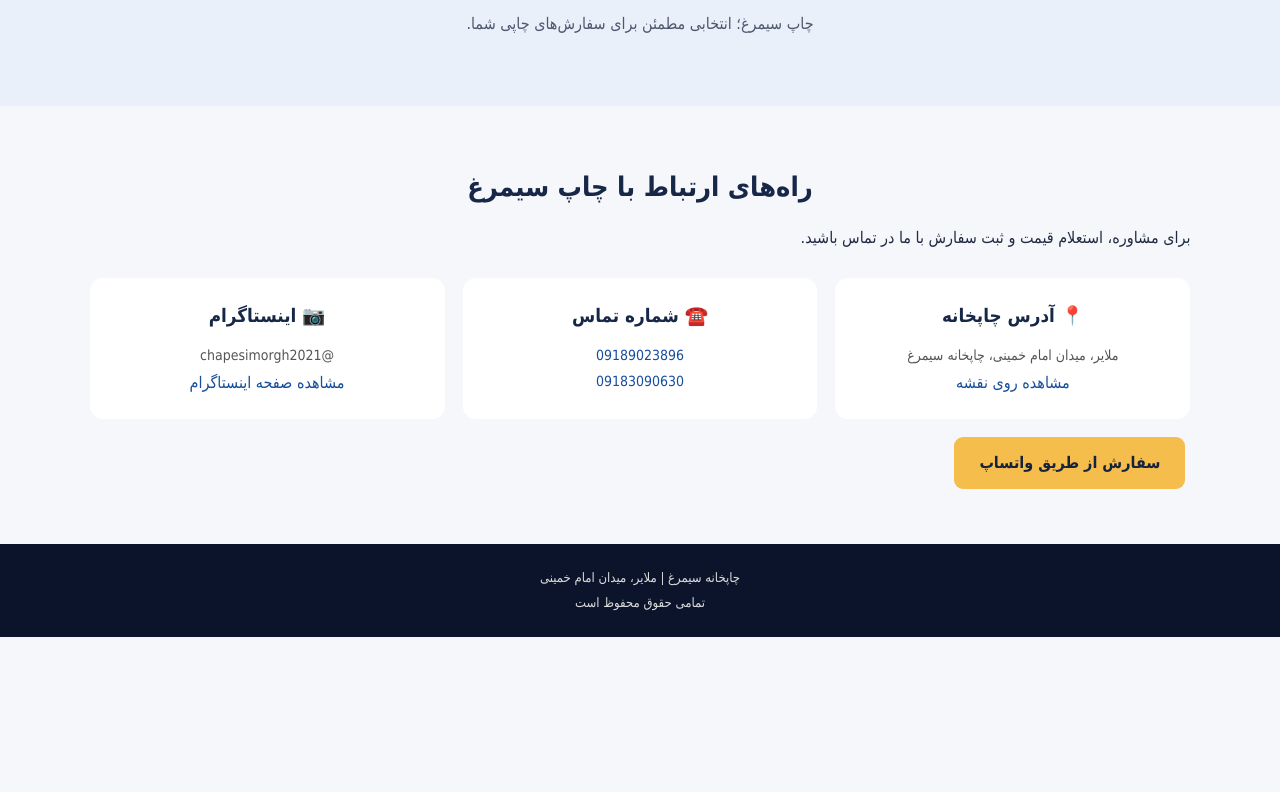
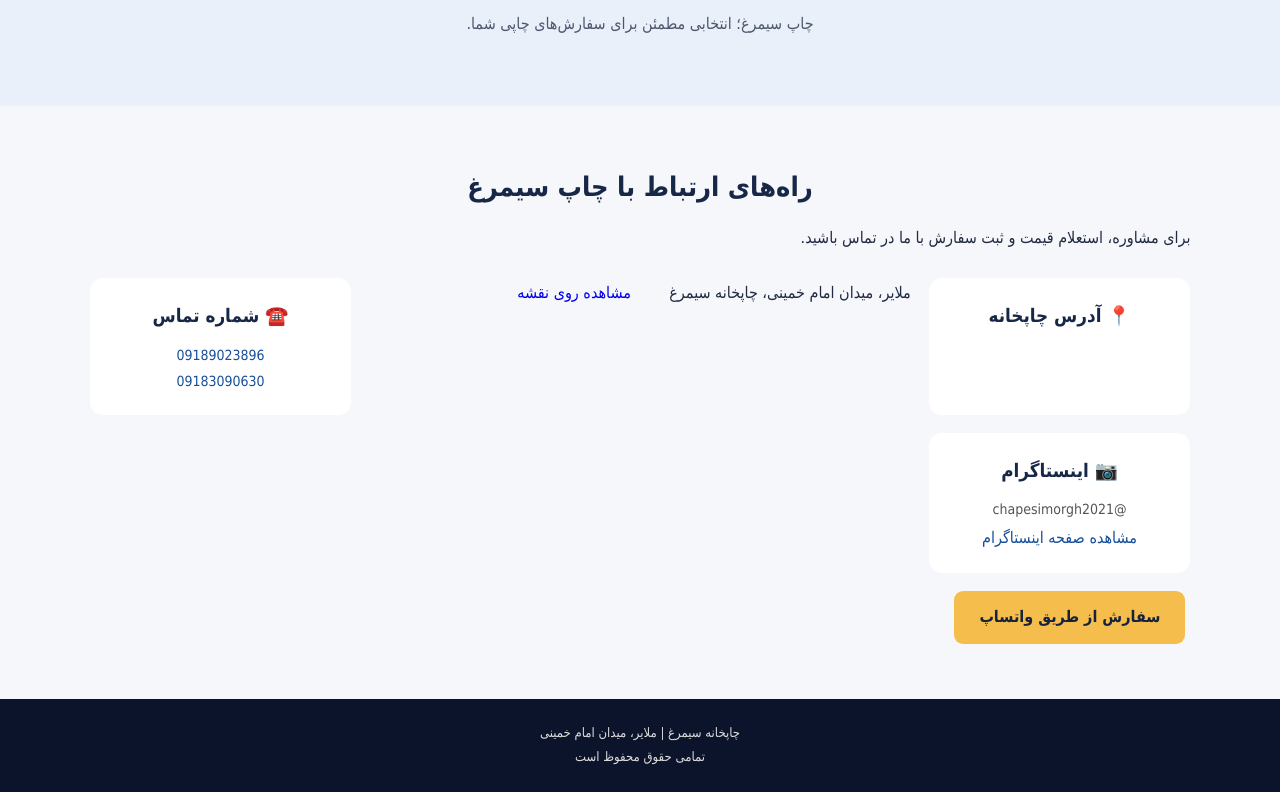
Before and after one commit to simorghprint/chapesimorgh2021, a plain HTML site: page index.html in a window 1280 px wide. Shown: the part 1820-2612 px from the top of the page. Before the commit the page ends 2457 px from the top, so only its background shows below. Drawn offline with Linux system fonts and the light colour scheme.

Commit message:
Update index.html

```diff
--- a/index.html
+++ b/index.html
@@ -146,10 +146,12 @@ section{padding:42px 5%}
 <div class="info">
 <div class="info-box">
 <h3>📍 آدرس چاپخانه</h3>
-<p>ملایر، میدان امام خمینی، چاپخانه سیمرغ</p>
-<a href="https://www.google.com/maps/search/?api=1&query=چاپخانه+سیمرغ+ملایر+میدان+امام+خمینی">مشاهده روی نقشه</a>
 </div>
 
+<p>ملایر، میدان امام خمینی، چاپخانه سیمرغ</p>
+<a ="<a href="https://www.google.com/maps/search/?api=1&query=میدان+امام+خمینی+ملایر+همدان+ایران">
+مشاهده روی نقشه
+</a>
 <div class="info-box">
 <h3>☎️ شماره تماس</h3>
 <p><a href="tel:09189023896">09189023896</a></p>
```
